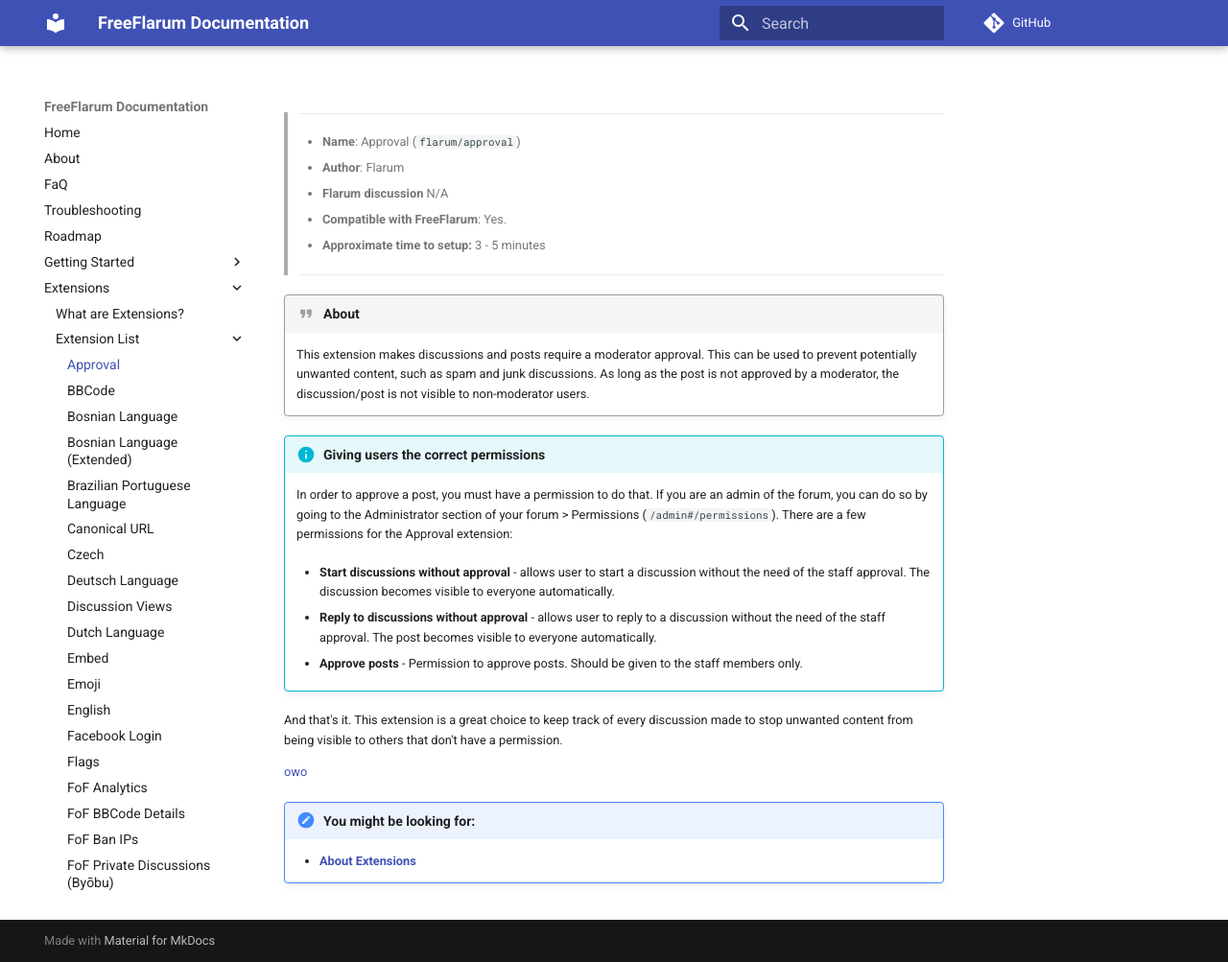
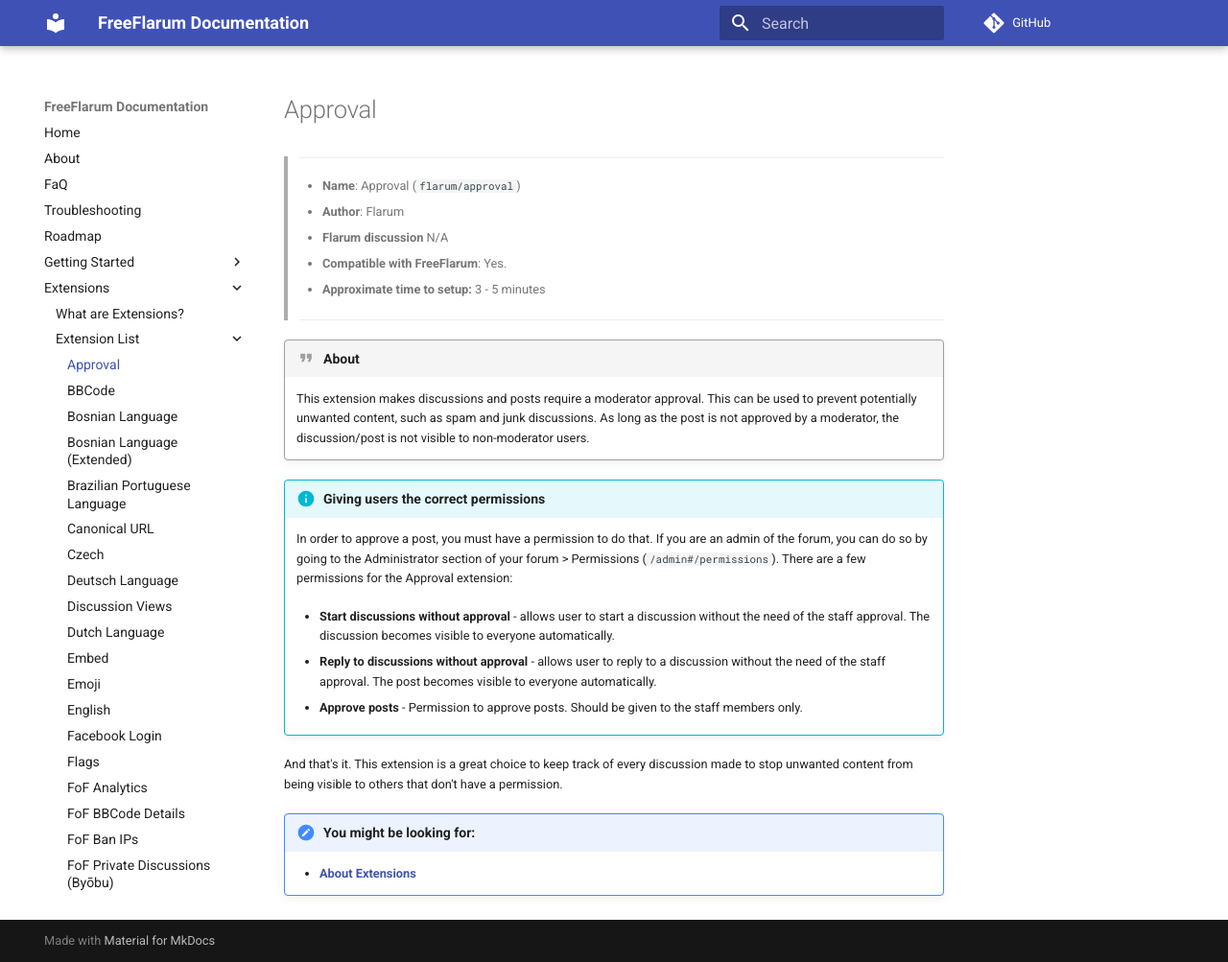
Before and after one commit to FreeFlarum/freeflarum.com, an MkDocs documentation site: the page built from docs/how-to/extensions/approval.md, in a window 1280 px wide and 1003 px high. Shown: the whole window at 96% size. Built offline with MkDocs 1.6.1 and Material for MkDocs 9.7.7, drawn with Linux system fonts in a browser that asks for light colours; comment, search, counter and statistics services are not loaded.

Commit message:
Update approval.md

```diff
--- a/docs/how-to/extensions/approval.md
+++ b/docs/how-to/extensions/approval.md
@@ -6,8 +6,6 @@
 > - **Approximate time to setup:** 3 - 5 minutes
 >
 > ---
-
-<h1 id="about" style="display: none"></h1>
 
 !!! quote "About"
     This extension makes discussions and posts require a moderator approval. This can be used to prevent potentially unwanted content,
@@ -23,11 +21,7 @@
 
     - **Approve posts** - Permission to approve posts. Should be given to the staff members only.
 
-[](#anchor)
-
 And that's it. This extension is a great choice to keep track of every discussion made to stop unwanted content from being visible to others that don't have a permission.
-
-[owo](#anchorize)
 
 !!! note "You might be looking for:"
     - **[About Extensions](/docs/how-to/extensions/about-extensions/)**
```
